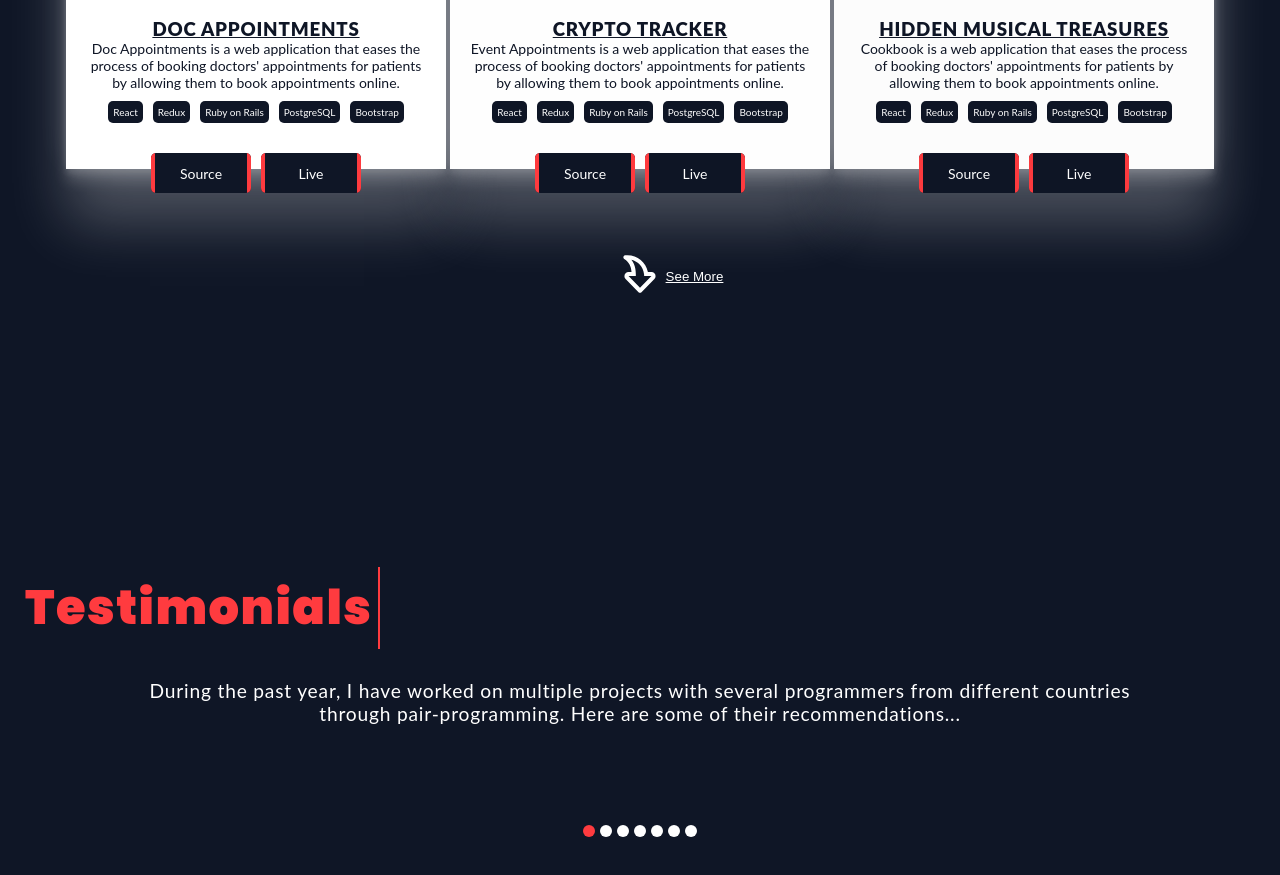
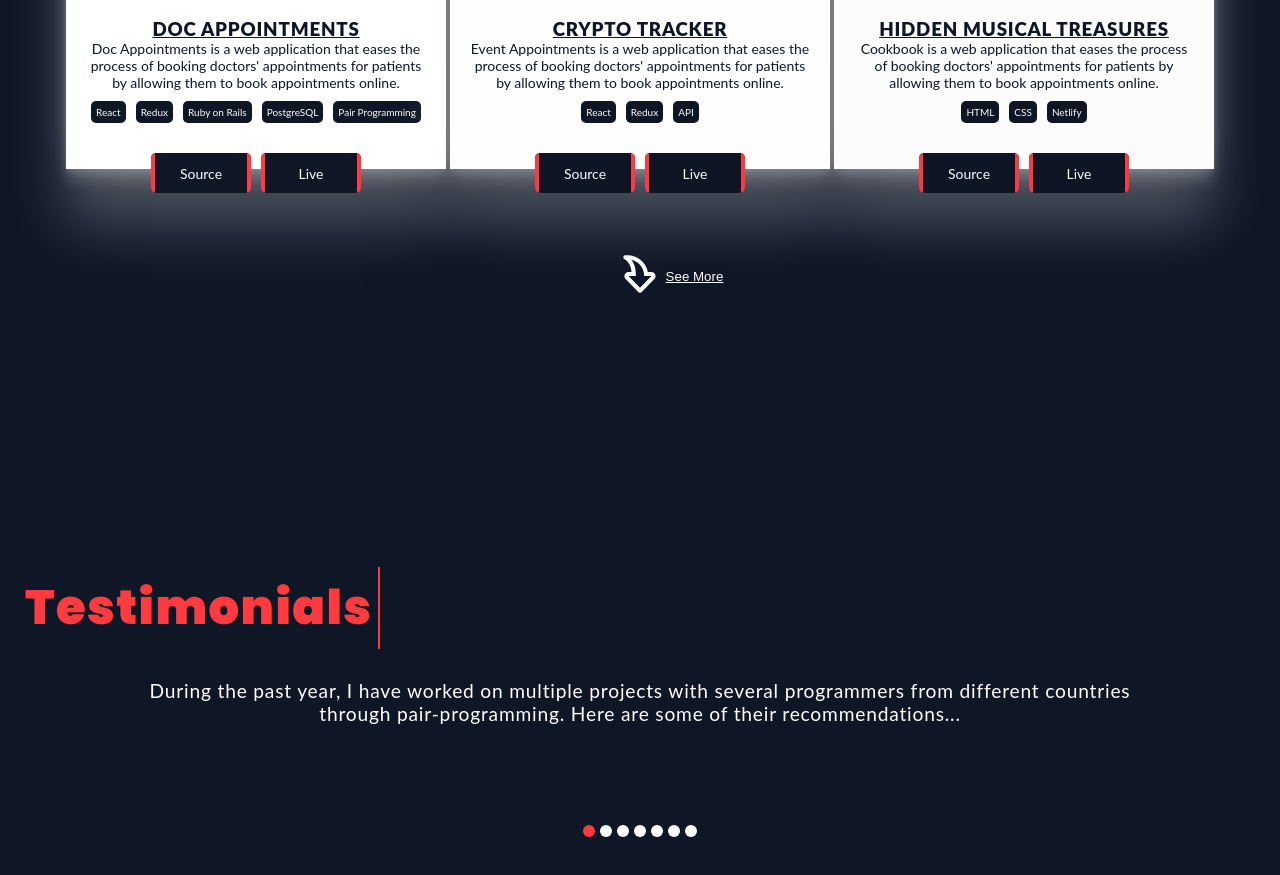
Before and after one commit to trace-kadenyi/portfolio_website, a React (Create React App) app: page / in a window 1280 px wide. Shown: the part 1933-2808 px from the top of the page. Built offline with nearby package versions, Linux system fonts and the light colour scheme; the HTML template or start-up script is replaced by a standard one.

Commit message:
Add more project details

```diff
--- a/src/Components/Projects/Projects.js
+++ b/src/Components/Projects/Projects.js
@@ -25,7 +25,7 @@ const Projects = () => {
         "Redux",
         "Ruby on Rails",
         "PostgreSQL",
-        "Bootstrap",
+        "Pair Programming"
       ],
       image: project1,
       live_link: "https://doc-appointments.netlify.app/",
@@ -40,9 +40,7 @@ const Projects = () => {
       technologies: [
         "React",
         "Redux",
-        "Ruby on Rails",
-        "PostgreSQL",
-        "Bootstrap",
+        "API"
       ],
       image: project2,
       live_link: "https://papaya-sunburst-a9d343.netlify.app/",
@@ -54,11 +52,9 @@ const Projects = () => {
       description:
         "Cookbook is a web application that eases the process of booking doctors' appointments for patients by allowing them to book appointments online.",
       technologies: [
-        "React",
-        "Redux",
-        "Ruby on Rails",
-        "PostgreSQL",
-        "Bootstrap",
+        "HTML",
+        "CSS",
+        "Netlify"
       ],
       image: project3,
       live_link: "https://kind-yonath-62b539.netlify.app/",
@@ -71,11 +67,9 @@ const Projects = () => {
       description:
         "Co Appointments is a web application that eases the process of booking doctors' appointments for patients by allowing them to book appointments online.",
       technologies: [
+        "Webpack",
         "React",
-        "Redux",
-        "Ruby on Rails",
-        "PostgreSQL",
-        "Bootstrap",
+        "REST API"
       ],
       image: project4,
       live_link: "https://playful-dragon-df58b2.netlify.app/",
@@ -89,10 +83,8 @@ const Projects = () => {
         "Stadium is a web application that eases the process of booking doctors' appointments for patients by allowing them to book appointments online.",
       technologies: [
         "React",
-        "Redux",
-        "Ruby on Rails",
-        "PostgreSQL",
-        "Bootstrap",
+        "Single-Page Application",
+        "Pair Programming"
       ],
       image: project6,
       live_link: "https://ephemeral-peony-377e43.netlify.app/",
@@ -107,9 +99,8 @@ const Projects = () => {
       technologies: [
         "React",
         "Redux",
-        "Ruby on Rails",
-        "PostgreSQL",
-        "Bootstrap",
+        "REST API",
+        "Pair Programming"
       ],
       image: project8,
       live_link: "https://coruscating-genie-d8a5ca.netlify.app/",
```
